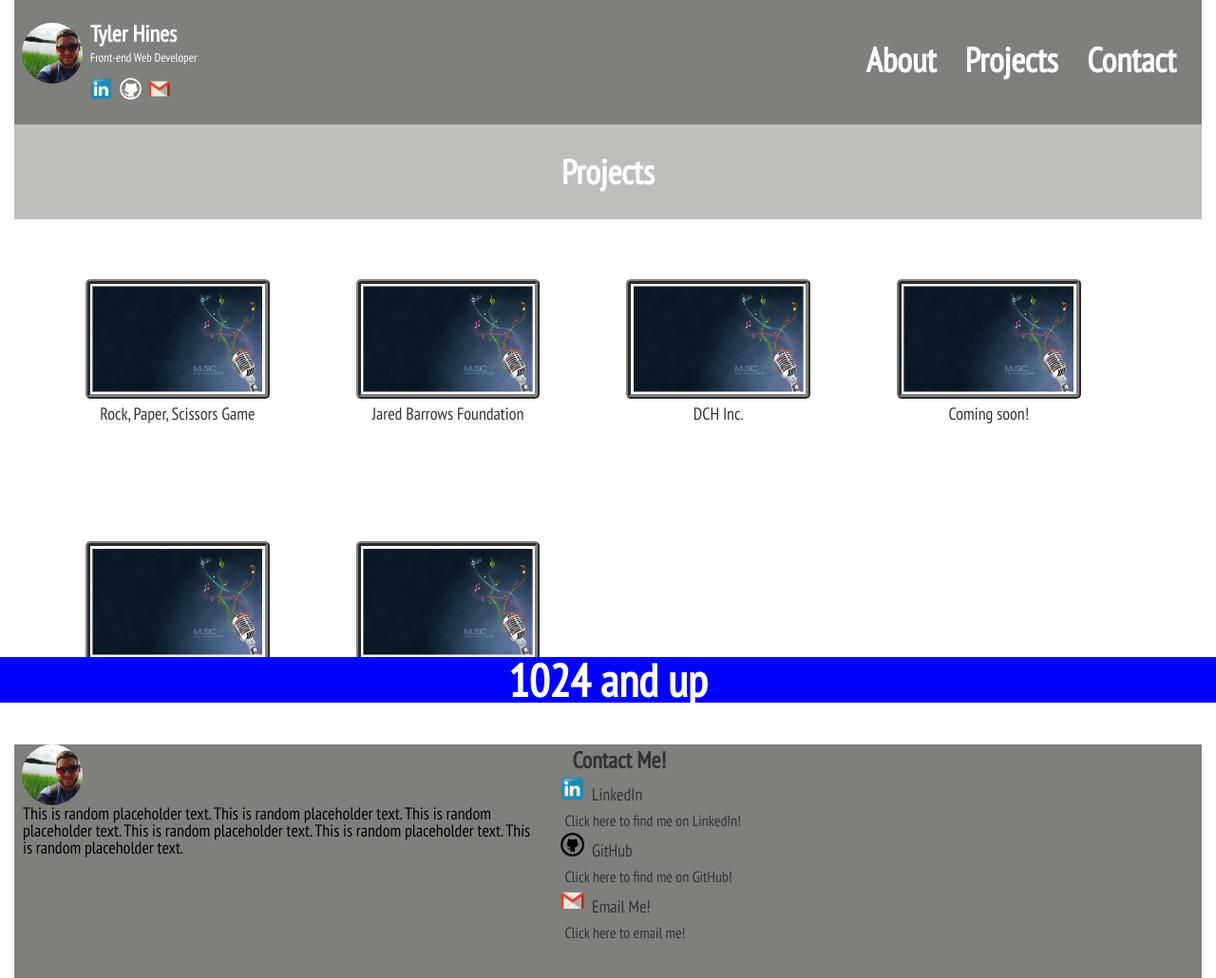
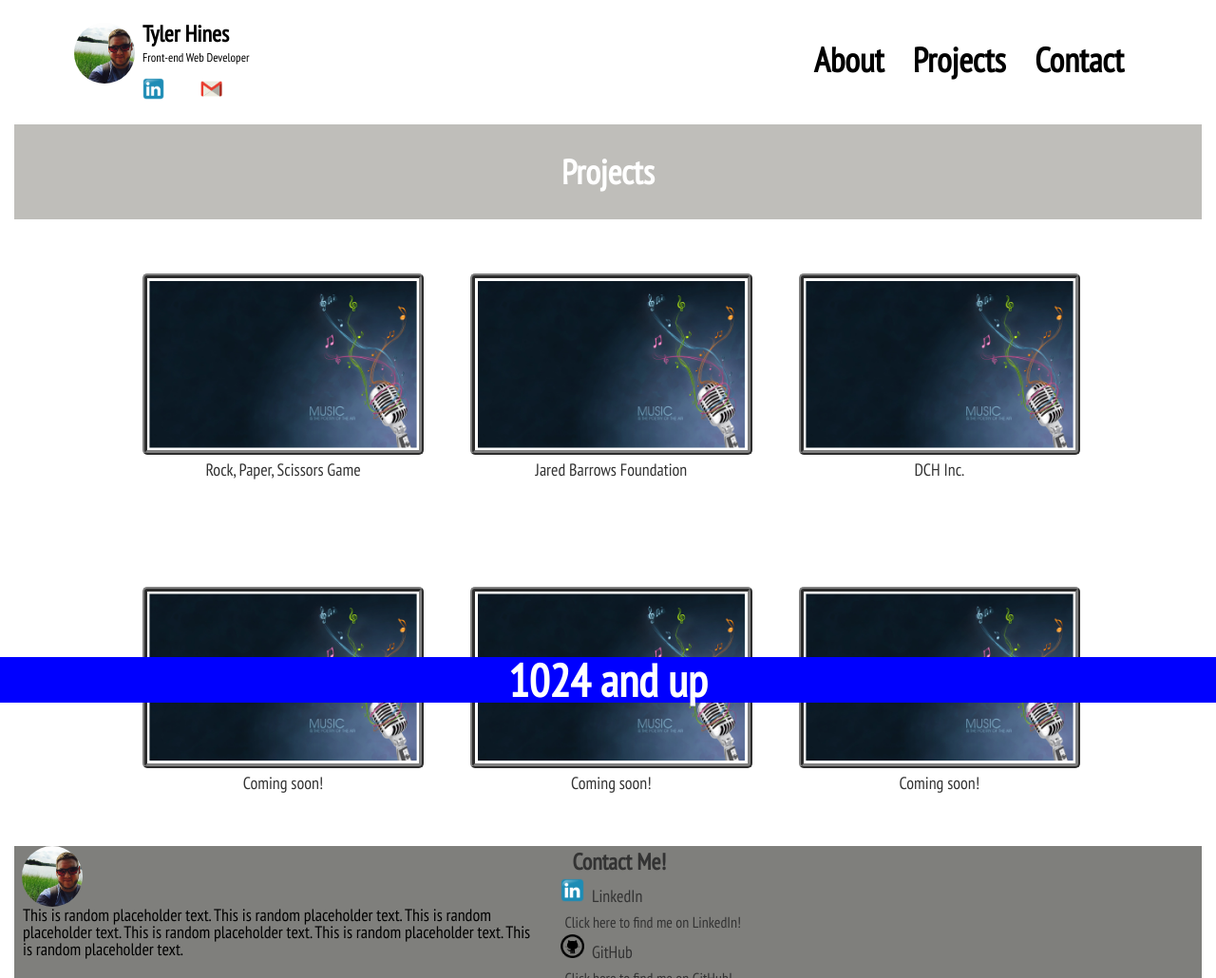
Before and after one commit to thines92/myPortfoliov2, a plain HTML site: page index.html in a window 1280 px wide. Shown: the top 1030 px of the page at 95% size. Drawn offline with Linux system fonts and the light colour scheme.

Commit message:
changed header and main-page container and media query

```diff
--- a/css/main.css
+++ b/css/main.css
@@ -21,8 +21,7 @@ body a:hover {
   height: auto;
   padding-bottom: 1.5em;
   padding-top: 1.5em;
-  color: white;
-  background-color: #7F7F7C;
+  color: black;
   position: relative;
 }
 .left-nav {
@@ -170,7 +169,7 @@ body a:hover {
   .main-page div {
     width: 40%;
     padding: 0 2.5% 0 2.5%;
-    left: 7.8%;
+    left: 8.5%;
   }
 }
 @media screen and (min-width: 768px) {
@@ -178,20 +177,6 @@ body a:hover {
     width: 30%;
     padding: 0 2% 0 2%;
     left: 5%;
-  }
-}
-@media screen and (min-width: 1200px) {
-  .main-page div {
-    width: 22.5%;
-    padding: 0 3.5% 0 3.5%;
-    left: 2.5%;
-  }
-}
-@media screen and (min-width: 1600px) {
-  .main-page div {
-    width: 15%;
-    padding: 0 2% 0 2%;
-    left: 4%;
   }
 }
 .bottom-nav {
--- a/index.html
+++ b/index.html
@@ -13,7 +13,7 @@
 
 <body>
   <div class="container-fluid">
-    <nav class="top-nav">
+    <nav class="top-nav container">
       <div class="left-nav">
         <img class ="profile-pic" src="images/profile-pic.jpg" alt="" />
         <p class="nav-name">Tyler Hines</p>
@@ -43,7 +43,7 @@
     <section class="header">
       <p>Projects</p>
     </section>
-    <section class="main-page">
+    <section class="main-page container">
       <div class="project1">
         <a href="rps">
           <img src="images/test.jpg" alt="" />
```
